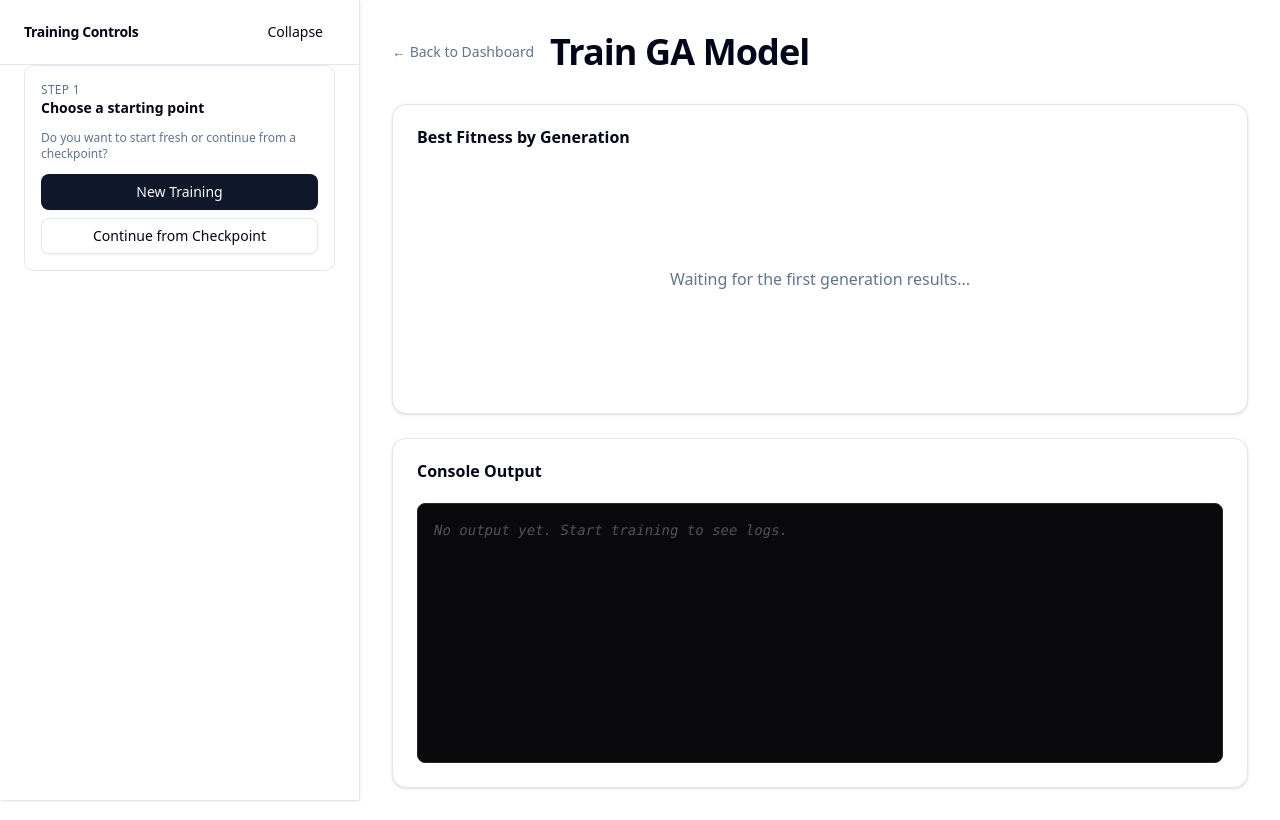
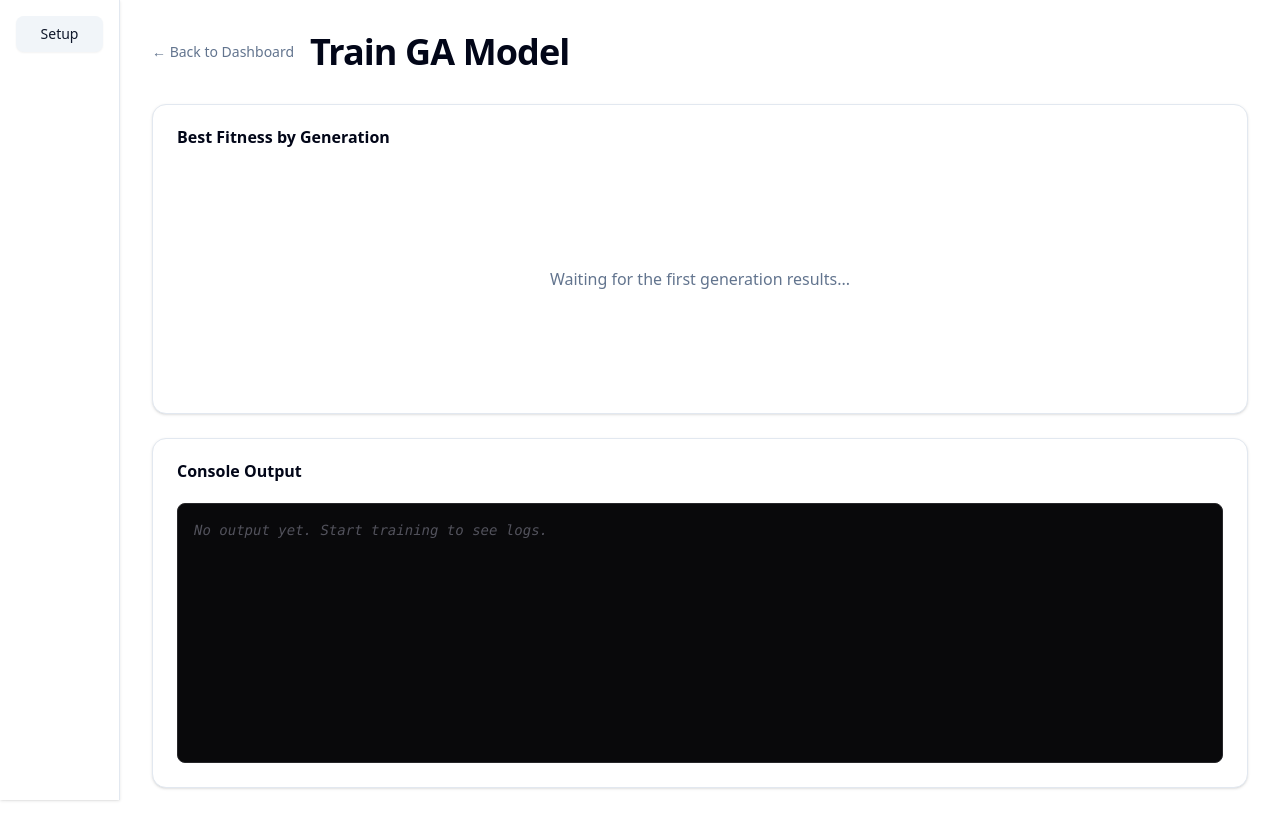
Before and after one commit to nickverneck/Midas, a SvelteKit app in the folder frontend/: page /train in a window 1280 px wide. Both pictures are taken after a click on the button "Collapse". Built offline with nearby package versions, Linux system fonts and the light colour scheme.

Commit message:
feat: improve collapsed training parameters sidebar expand interaction

```diff
--- a/frontend/src/routes/train/+page.svelte
+++ b/frontend/src/routes/train/+page.svelte
@@ -363,28 +363,31 @@
 
 <div class="min-h-screen bg-background">
 	<aside
-		class={`bg-card border-r shadow-sm transition-[width] duration-200 ease-out w-full lg:fixed lg:inset-y-0 lg:left-0 ${paramsCollapsed ? 'lg:w-[120px]' : 'lg:w-[360px]'}`}
-		on:click={() => {
-			if (paramsCollapsed) paramsCollapsed = false;
-		}}
-		title={paramsCollapsed ? "Click to expand parameters" : undefined}
+		class={`bg-card border-r shadow-sm transition-[width] duration-200 ease-out w-full lg:fixed lg:inset-y-0 lg:left-0 relative ${paramsCollapsed ? 'lg:w-[120px]' : 'lg:w-[360px]'}`}
 	>
-		<div class="flex h-full flex-col">
+		{#if paramsCollapsed}
+			<button
+				type="button"
+				class="absolute inset-0 cursor-pointer bg-transparent border-0 p-0 appearance-none z-0"
+				aria-label="Expand training parameters"
+				title="Expand parameters"
+				onclick={() => (paramsCollapsed = false)}
+			></button>
+		{/if}
+		<div class="relative z-10 flex h-full flex-col">
 			{#if !paramsCollapsed}
 				<div class="flex items-center justify-between px-6 py-4 border-b">
 					<div class="text-sm font-semibold tracking-tight">Training Controls</div>
-					<span on:click|stopPropagation>
-						<Button variant="ghost" size="sm" on:click={() => (paramsCollapsed = true)}>
-							Collapse
-						</Button>
-					</span>
+					<Button variant="ghost" size="sm" onclick={() => (paramsCollapsed = true)}>
+						Collapse
+					</Button>
 				</div>
 			{/if}
 			{#if paramsCollapsed}
-				<div class="px-4 py-4" on:click|stopPropagation>
+				<div class="px-4 py-4">
 					<Button
 						variant={training ? "destructive" : "secondary"}
-						on:click={handleCollapsedAction}
+						onclick={handleCollapsedAction}
 						class="w-full"
 						title={collapsedTitle}
 					>
@@ -392,7 +395,7 @@
 					</Button>
 				</div>
 			{:else}
-				<div class="flex-1 overflow-y-auto px-6 pb-6" on:click|stopPropagation>
+				<div class="flex-1 overflow-y-auto px-6 pb-6">
 					<div class="space-y-6">
 						<div class="rounded-lg border bg-card/50 p-4 space-y-3">
 							<div class="flex items-start justify-between gap-3">
@@ -401,7 +404,7 @@
 									<div class="text-sm font-semibold">Choose a starting point</div>
 								</div>
 								{#if startChoice}
-									<Button variant="ghost" size="sm" on:click={resetTrainingSetup} disabled={training}>
+									<Button variant="ghost" size="sm" onclick={resetTrainingSetup} disabled={training}>
 										New Training
 									</Button>
 								{/if}
@@ -411,10 +414,10 @@
 									Do you want to start fresh or continue from a checkpoint?
 								</p>
 								<div class="grid gap-2">
-									<Button on:click={() => selectStartChoice('new')} disabled={training}>
+									<Button onclick={() => selectStartChoice('new')} disabled={training}>
 										New Training
 									</Button>
-									<Button variant="outline" on:click={() => selectStartChoice('resume')} disabled={training}>
+									<Button variant="outline" onclick={() => selectStartChoice('resume')} disabled={training}>
 										Continue from Checkpoint
 									</Button>
 								</div>
@@ -459,7 +462,13 @@
 									</Tabs.List>
 
 									<Tabs.Content value="rust">
-										<form class="space-y-4" on:submit|preventDefault={() => startTraining('rust')}>
+										<form
+											class="space-y-4"
+											onsubmit={(event) => {
+												event.preventDefault();
+												startTraining('rust');
+											}}
+										>
 											<div class="space-y-4">
 												<details class="rounded-lg border bg-background/60 p-4" open>
 													<summary class="cursor-pointer text-sm font-semibold">Train Data</summary>
@@ -603,7 +612,13 @@
 									</Tabs.Content>
 
 									<Tabs.Content value="python">
-										<form class="space-y-4" on:submit|preventDefault={() => startTraining('python')}>
+										<form
+											class="space-y-4"
+											onsubmit={(event) => {
+												event.preventDefault();
+												startTraining('python');
+											}}
+										>
 											<div class="space-y-4">
 												<details class="rounded-lg border bg-background/60 p-4" open>
 													<summary class="cursor-pointer text-sm font-semibold">Train Data</summary>
@@ -752,7 +767,7 @@
 								</div>
 								<Button
 									variant={training ? "destructive" : "default"}
-									on:click={toggleTraining}
+									onclick={toggleTraining}
 									class="w-full"
 									title={runTitle}
 									disabled={!training && !canStartTraining}
```
Also changed, not shown: 1 other file (tests, documents, lock files or other folders).
